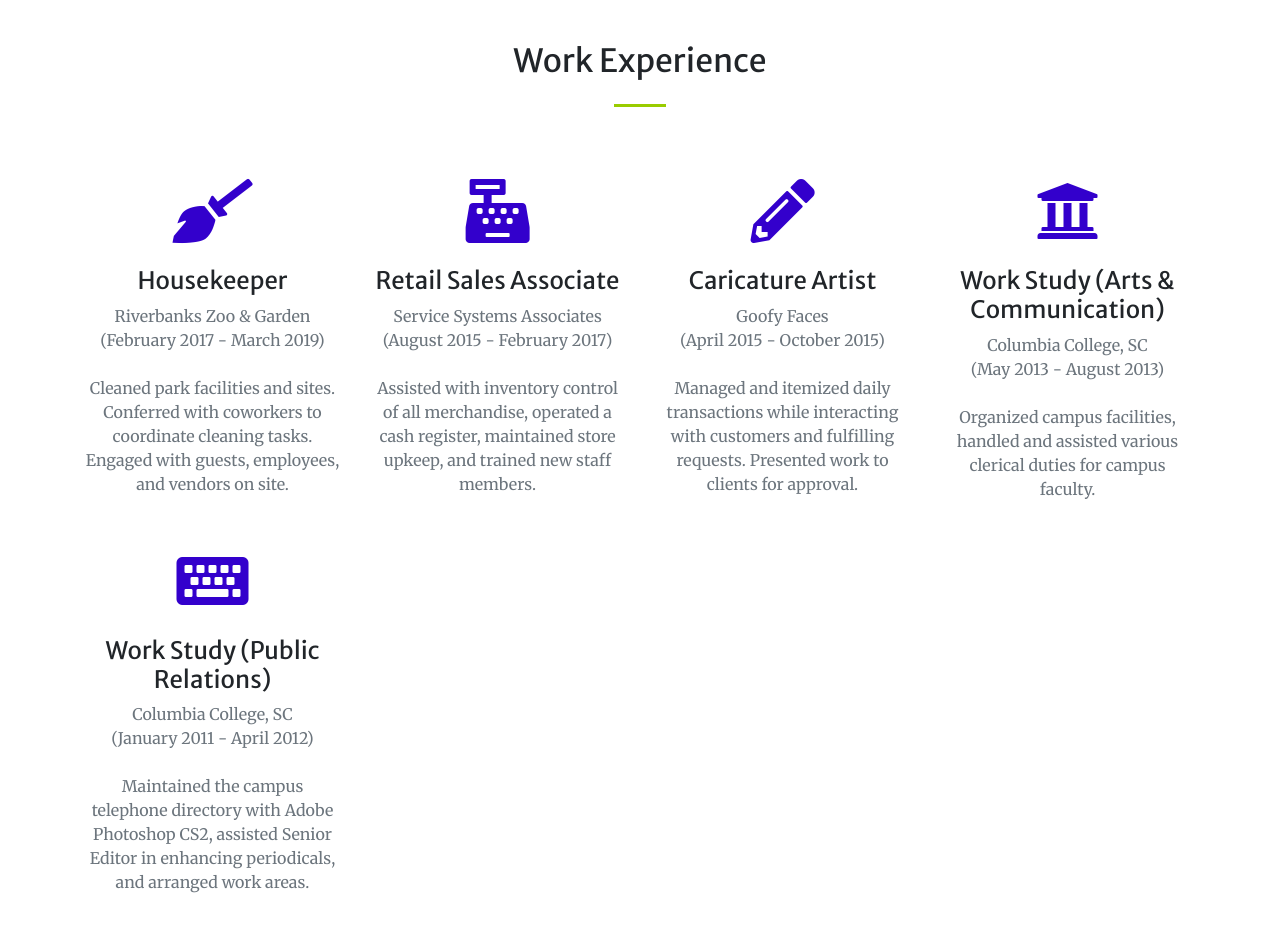
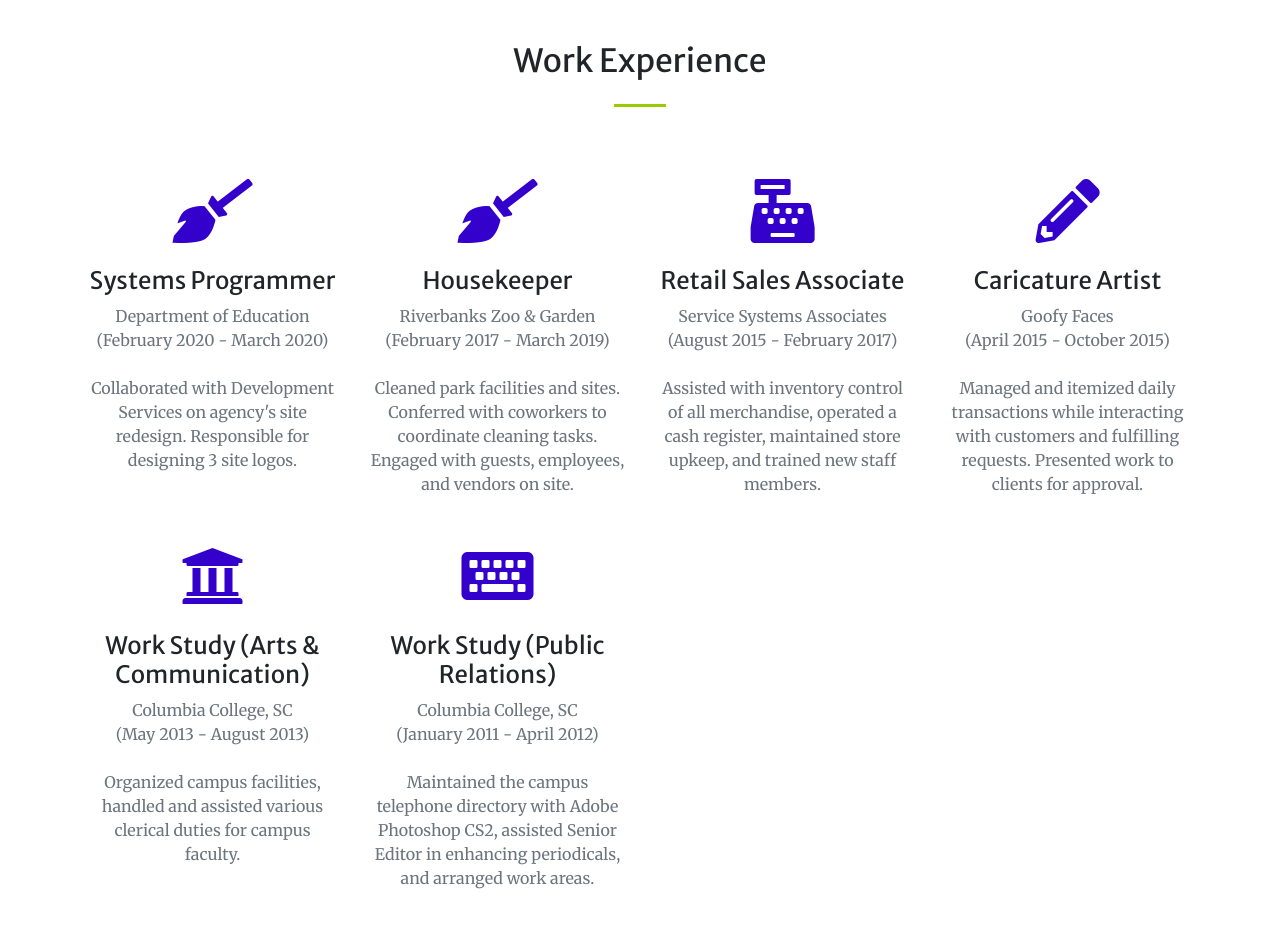
Before and after one commit to kwh1t3106/KW-Portfolio, a website with bundled scripts: page index.html in a window 1280 px wide. Shown: the part 1700-2628 px from the top of the page. Built offline with nearby package versions, Linux system fonts and the light colour scheme.

Commit message:
Update index.html

```diff
--- a/index.html
+++ b/index.html
@@ -92,6 +92,13 @@
       <h2 class="text-center mt-0">Work Experience</h2>
       <hr class="divider my-4">
       <div class="row">
+		 <div class="col-lg-3 col-md-6 text-center">
+          <div class="mt-5">
+            <i class="fas fa-4x fa-broom text-primary mb-4"></i>
+            <h3 class="h4 mb-2">Systems Programmer</h3>
+            <p class="text-muted mb-0">Department of Education <br/> (February 2020 - March 2020) <br/><br/> Collaborated with Development Services on agency's site redesign. Responsible for designing 3 site logos.</p>
+          </div>
+        </div>
         <div class="col-lg-3 col-md-6 text-center">
           <div class="mt-5">
             <i class="fas fa-4x fa-broom text-primary mb-4"></i>
```
